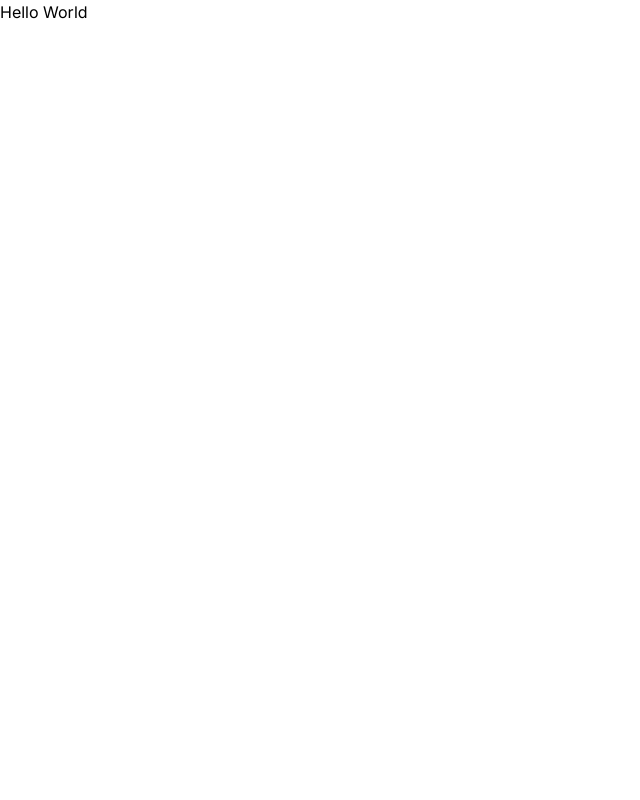
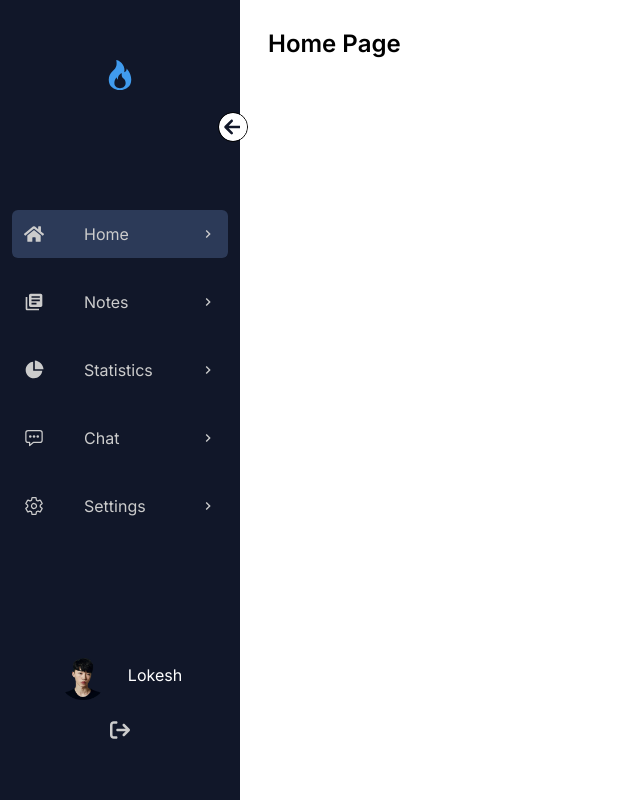
Before and after one commit to lokeshdarla/dashboarddddd, a Next.js app: page / in a window 1280 px wide. Shown: the whole page, without its empty margins (0-640 px from the left). Built offline with nearby package versions, Linux system fonts and the light colour scheme.

Commit message:
feat : add sidebar component

```diff
--- a/src/app/layout.tsx
+++ b/src/app/layout.tsx
@@ -5,8 +5,8 @@ import "./globals.css";
 const inter = Inter({ subsets: ["latin"] });
 
 export const metadata: Metadata = {
-  title: "Create Next App",
-  description: "Generated by create next app",
+  title: "Dashboard",
+  description: "This is prototype of user dashboard",
 };
 
 export default function RootLayout({
--- a/src/app/page.tsx
+++ b/src/app/page.tsx
@@ -1,7 +1,7 @@
-import Image from "next/image";
+import Sidebar from "@/components/Sidebar/Sidebar";
 
 export default function Home() {
   return (
-  <h1>Hello World</h1>
+  <Sidebar/>
   );
 }
--- /dev/null
+++ b/src/components/Sidebar/Sidebar.tsx
@@ -0,0 +1,83 @@
+'use client'
+import { useState } from "react";
+import { FaCircleArrowLeft } from "react-icons/fa6";
+import { FaHome } from "react-icons/fa";
+import { RiPieChart2Fill } from "react-icons/ri";
+import { MdLibraryBooks, MdNavigateBefore, MdNavigateNext } from "react-icons/md";
+import { IoSettingsOutline } from "react-icons/io5";
+import Image from "next/image";
+import { BsFire } from "react-icons/bs";
+import { FaArrowRightFromBracket } from "react-icons/fa6";
+import { IoChatboxEllipsesOutline } from "react-icons/io5";
+import { MdOutlineNavigateNext } from "react-icons/md";
+
+
+const Sidebar = () => {
+  const [open, setOpen] = useState(true);
+
+  const Menus = [
+    { title: "Home", icon: <FaHome /> },
+    { title: "Notes", icon: <MdLibraryBooks /> },
+    { title: "Statistics", icon: <RiPieChart2Fill/>},
+    { title: "Chat", icon:<IoChatboxEllipsesOutline />},
+    { title: "Settings",icon:<IoSettingsOutline/>}
+  ];
+
+const toggleSideBar=()=>{
+  setOpen(!open);
+}
+
+  return (
+    <div className="flex">
+      <div
+        className={` ${
+          open ? "w-60" : "w-18"
+        } bg-[#111729] h-screen relative duration-300`}
+      >
+        <FaCircleArrowLeft
+              className={`absolute cursor-pointer -right-2 border border-black top-28 rounded-full text-3xl ${!open && "rotate-180"} text-white`}
+              onClick={toggleSideBar}
+            />
+        <div className="flex h-screen items-center flex-col justify-around">
+          <BsFire className="text-[#409BEE]" size={30}/>
+          <ul className="flex flex-col items-start gap-5 w-full justify-center px-3">
+          {Menus.map((Menu, index) => (
+            <li
+              key={index}
+              className={`flex rounded-md px-3 py-3 cursor-pointer hover:bg-[#2C3A58]  text-[#CCCCCC] items-center justify-center gap-10
+                ${index === 0 && "bg-[#2C3A58] "} ${open && "w-full"} `}
+            >
+              <span className="text-xl">{Menu.icon}</span>
+              <span className={`${!open && "hidden"} origin-left duration-200 flex items-center justify-between w-full`}>
+                {Menu.title}
+                <MdNavigateNext/>
+              </span>
+            </li>
+          ))}
+          </ul>
+          <div className="flex-col flex items-center justify-center gap-5">
+          <div className="flex items-center justify-center gap-5">
+          <Image
+            src="/user.png"
+            width={50}
+            height={50}
+            alt="Picture of the author"
+          /> <span className={`${!open && "hidden"} origin-left duration-200 text-white`}>
+          Lokesh
+          </span>
+          </div>
+
+
+          <FaArrowRightFromBracket size={20} className="text-[#CCCCCC]"/>
+          </div>
+        </div>
+      </div>
+      <div className="flex-1 h-screen p-7 ">
+        <h1 className="text-2xl font-semibold">Home Page</h1>
+
+      </div>
+    </div>
+  );
+};
+
+export default Sidebar;
```
Also changed, not shown: package.json (+5 -4 lines), public/user.png (added), 1 other file (tests, documents, lock files or other folders).
